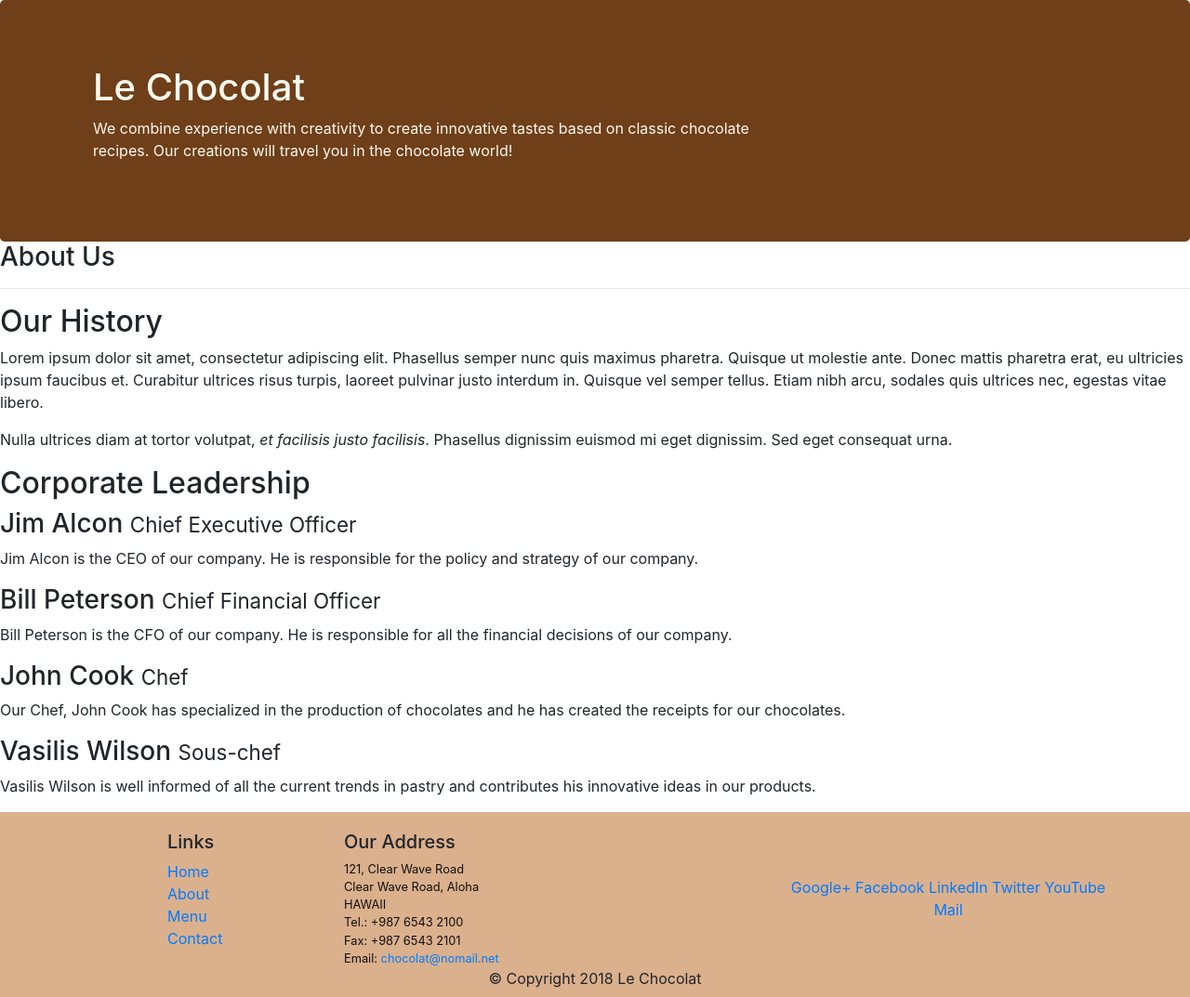
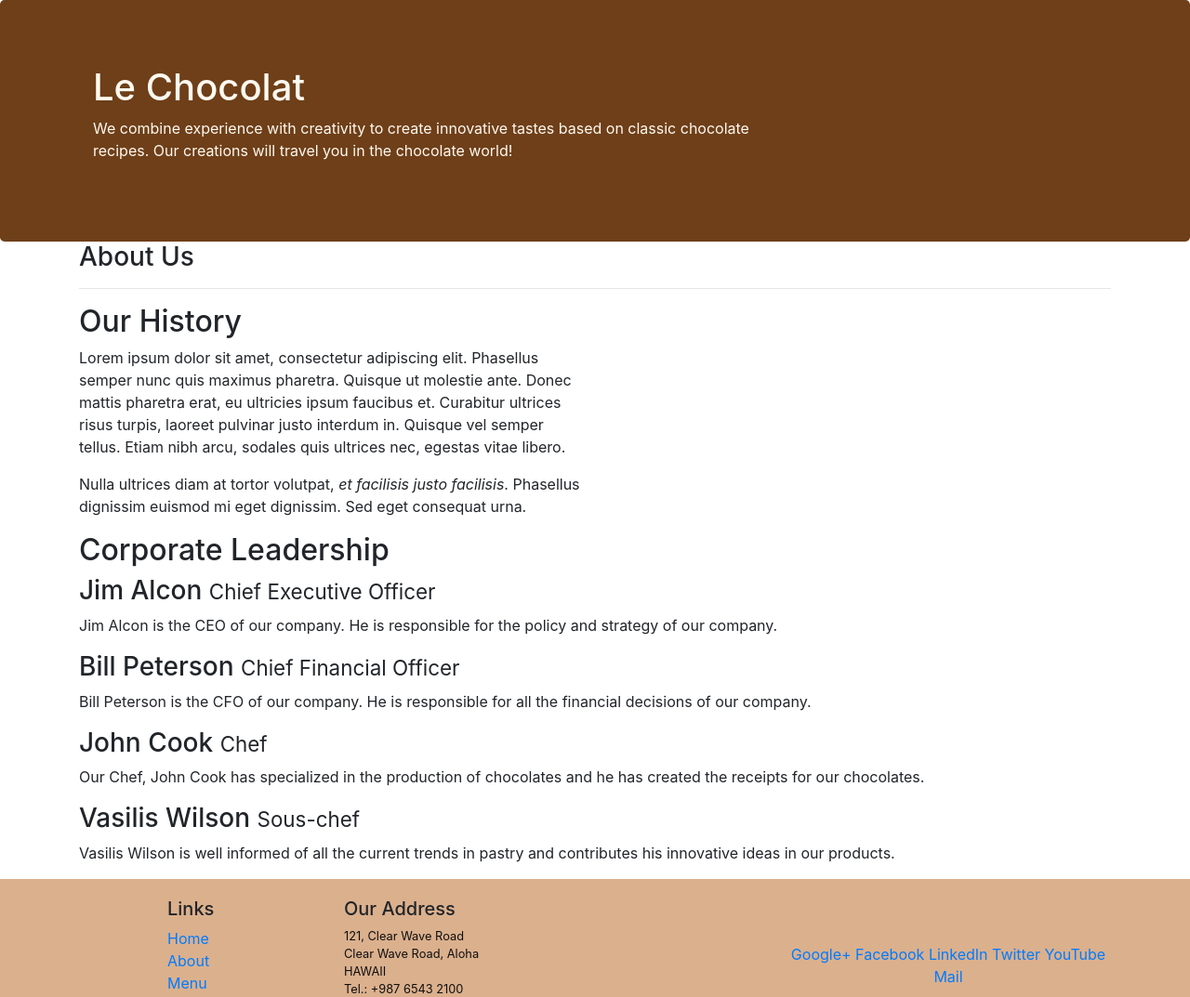
Before and after one commit to dukaani/leChocolat, a website: page aboutus.html in a window 1280 px wide. Shown: the top 1073 px of the page at 93% size. Drawn offline with nearby package versions, Linux system fonts and the light colour scheme.

Commit message:
Bootstrap Assignment 1 Task 2

```diff
--- a/aboutus.html
+++ b/aboutus.html
@@ -2,7 +2,6 @@
 <html lang="en">
 
 <head>
-
     <title>Le Chocolat</title>
     <!-- Required meta tags always come first -->
     <meta charset="utf-8">
@@ -14,7 +13,6 @@
 </head>
 
 <body>
-
     <header class="jumbotron">
         <div class="container">
             <div class="row row-header">
@@ -28,17 +26,16 @@
             </div>
         </div>
     </header>
-
-    <div>
-        <div>
-            <div>
+    <div class="container">
+        <div class="row">
+            <div class="col-12">
                 <h3>About Us</h3>
                 <hr>
             </div>
         </div>
 
-        <div>
-            <div>
+        <div class="row">
+            <div class="col-12 col-sm-6">
                 <h2>Our History</h2>
                 <p>Lorem ipsum dolor sit amet, consectetur adipiscing elit. Phasellus semper nunc quis maximus pharetra.
                     Quisque ut molestie ante. Donec mattis pharetra erat, eu ultricies ipsum faucibus et. Curabitur
@@ -47,13 +44,13 @@
                 <p>Nulla ultrices diam at tortor volutpat, <em>et facilisis justo facilisis</em>. Phasellus dignissim
                     euismod mi eget dignissim. Sed eget consequat urna. </p>
             </div>
-            <div>
+            <div class="col col-sm">
             </div>
         </div>
 
 
-        <div>
-            <div>
+        <div class="row">
+            <div class="col-12">
                 <h2>Corporate Leadership</h2>
                 <h3>Jim Alcon <small>Chief Executive Officer </small></h3>
                 <p>Jim Alcon is the CEO of our company. He is responsible for the policy and strategy of our company.
```
